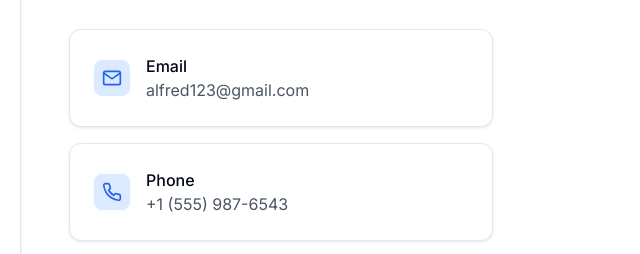
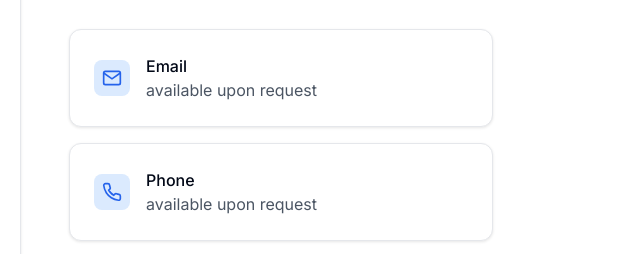
Before and after one commit to alflin/alflin.github.io, a plain HTML site: page index.html in a window 1280 px wide. Shown: the part 3109-3363 px from the top of the page, 595-1235 px from the left. Drawn offline with nearby package versions, Linux system fonts and the light colour scheme.

Commit message:
Update index.html

```diff
--- a/index.html
+++ b/index.html
@@ -721,7 +721,7 @@
                                 </div>
                                 <div>
                                     <p class="font-medium">Email</p>
-                                    <p class="text-gray-600">alfred123@gmail.com</p>
+                                    <p class="text-gray-600">available upon request</p>
                                 </div>
                             </a>
                         </div>
@@ -735,7 +735,7 @@
                                 </div>
                                 <div>
                                     <p class="font-medium">Phone</p>
-                                    <p class="text-gray-600">+1 (555) 987-6543</p>
+                                    <p class="text-gray-600">available upon request</p>
                                 </div>
                             </a>
                         </div>
```
